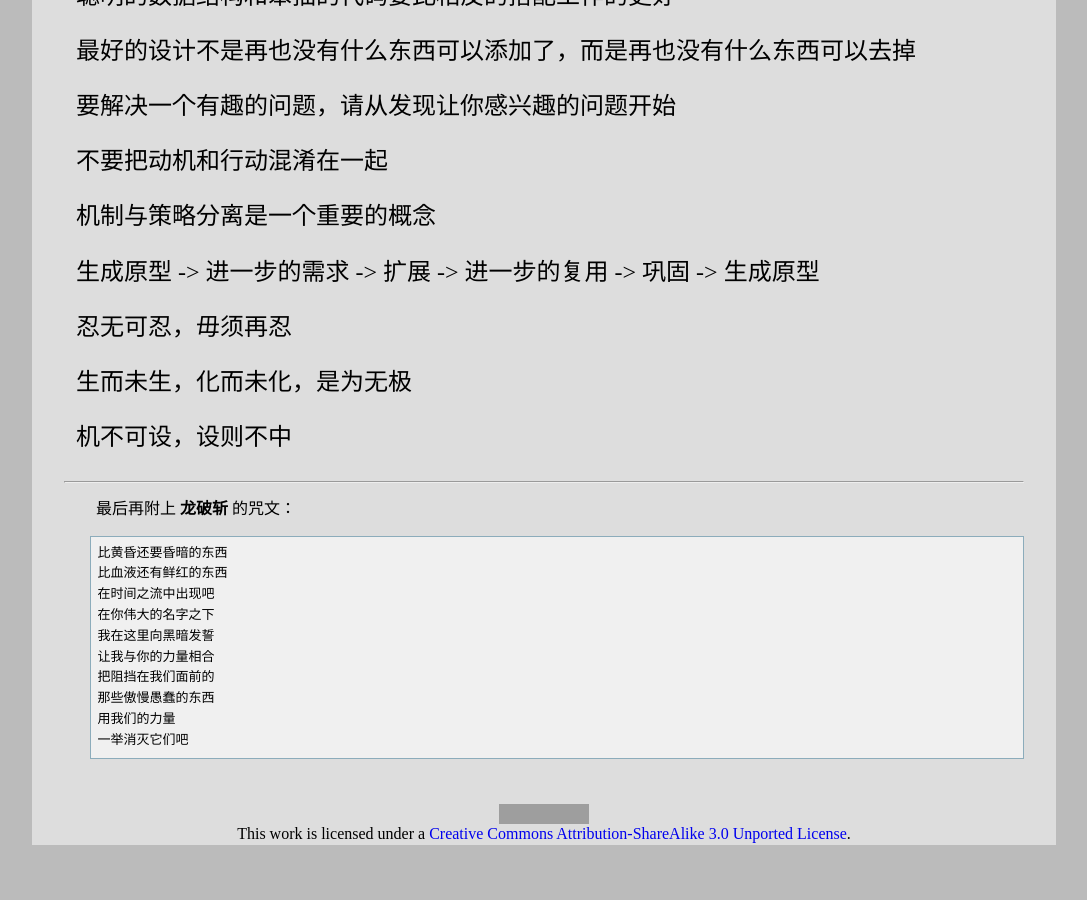
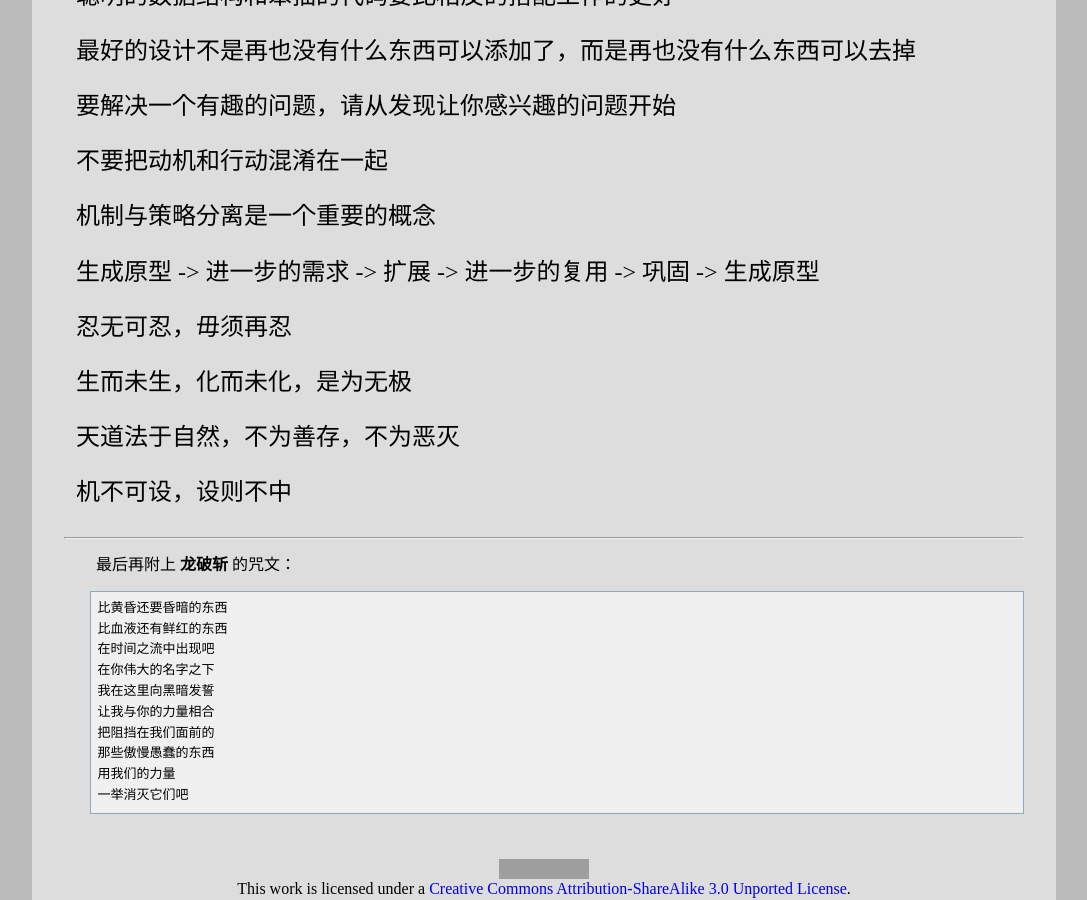
Before and after one commit to leiqin/leiqin.github.io, a Jekyll site: the page built from shoucang/revelation.markdown, in a window 1280 px wide and 900 px high, scrolled down 2250 px. Shown: the whole window, without its empty margins (96-1183 px from the left). Built offline with Jekyll 4.4.1, drawn with Linux system fonts in a browser that asks for light colours; nearby versions of some CDN libraries; comment, search, counter and statistics services are not loaded; before the commit the page ends 3095 px from its top, so only the background shows below that; grey boxes are pictures that could not be loaded.

Commit message:
添加克雷圣经

```diff
--- a/shoucang/revelation.markdown
+++ b/shoucang/revelation.markdown
@@ -130,6 +130,9 @@ title: 克雷圣经
 生而未生，化而未化，是为无极
 :	视频 [黄保余讲故事：神算子老道](http://v.youku.com/v_show/id_XNDk5MjIxMzA0.html) 1:50
 
+天道法于自然，不为善存，不为恶灭
+:	天涯帖子 [走访轩辕氏族与蚩尤三苗之族的种种奇闻真事](http://bbs.tianya.cn/post-16-715507-1.shtml)
+
 机不可设，设则不中
 :	[三十六计](https://zh.wikisource.org/wiki/%E4%B8%89%E5%8D%81%E5%85%AD%E8%A8%88)
 
```
